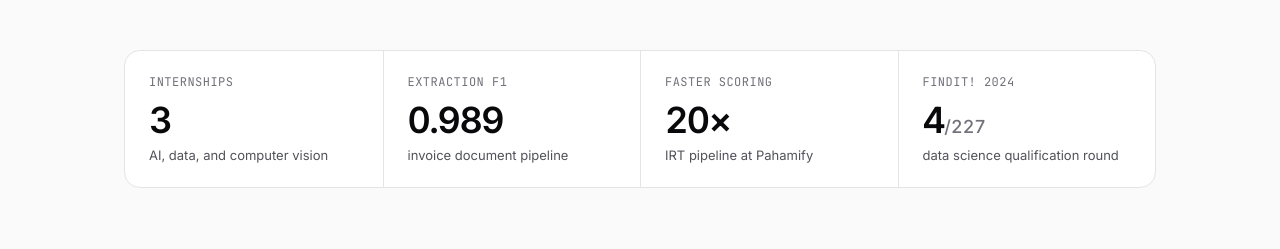
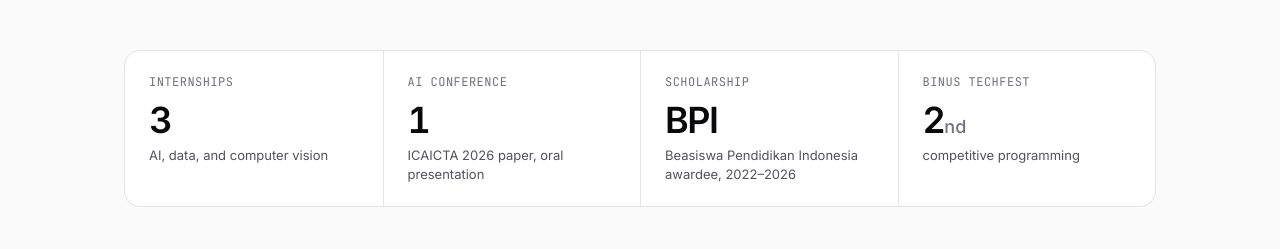
Before and after one commit to mrsuiii/mrsuiii.github.io, a plain HTML site: page index.html in a window 1280 px wide. Shown: the part 551-800 px from the top of the page. Drawn offline with Linux system fonts and the light colour scheme.

Commit message:
Update hero stats
Co-Authored-By: Claude Opus 5.5 <noreply@anthropic.com>
Claude-Session: https://claude.ai/code/session_01A6iYz52m3wCVMyF19FSJ5p

```diff
--- a/index.html
+++ b/index.html
@@ -67,9 +67,9 @@
 
       <dl class="stats reveal">
         <div><dt>Internships</dt><dd>3</dd><p>AI, data, and computer vision</p></div>
-        <div><dt>Extraction F1</dt><dd>0.989</dd><p>invoice document pipeline</p></div>
-        <div><dt>Faster scoring</dt><dd>20×</dd><p>IRT pipeline at Pahamify</p></div>
-        <div><dt>FindIT! 2024</dt><dd>4<small>/227</small></dd><p>data science qualification round</p></div>
+        <div><dt>AI conference</dt><dd>1</dd><p>ICAICTA 2026 paper, oral presentation</p></div>
+        <div><dt>Scholarship</dt><dd>BPI</dd><p>Beasiswa Pendidikan Indonesia awardee, 2022–2026</p></div>
+        <div><dt>BINUS Techfest</dt><dd>2<small>nd</small></dd><p>competitive programming</p></div>
       </dl>
     </section>
 
```
